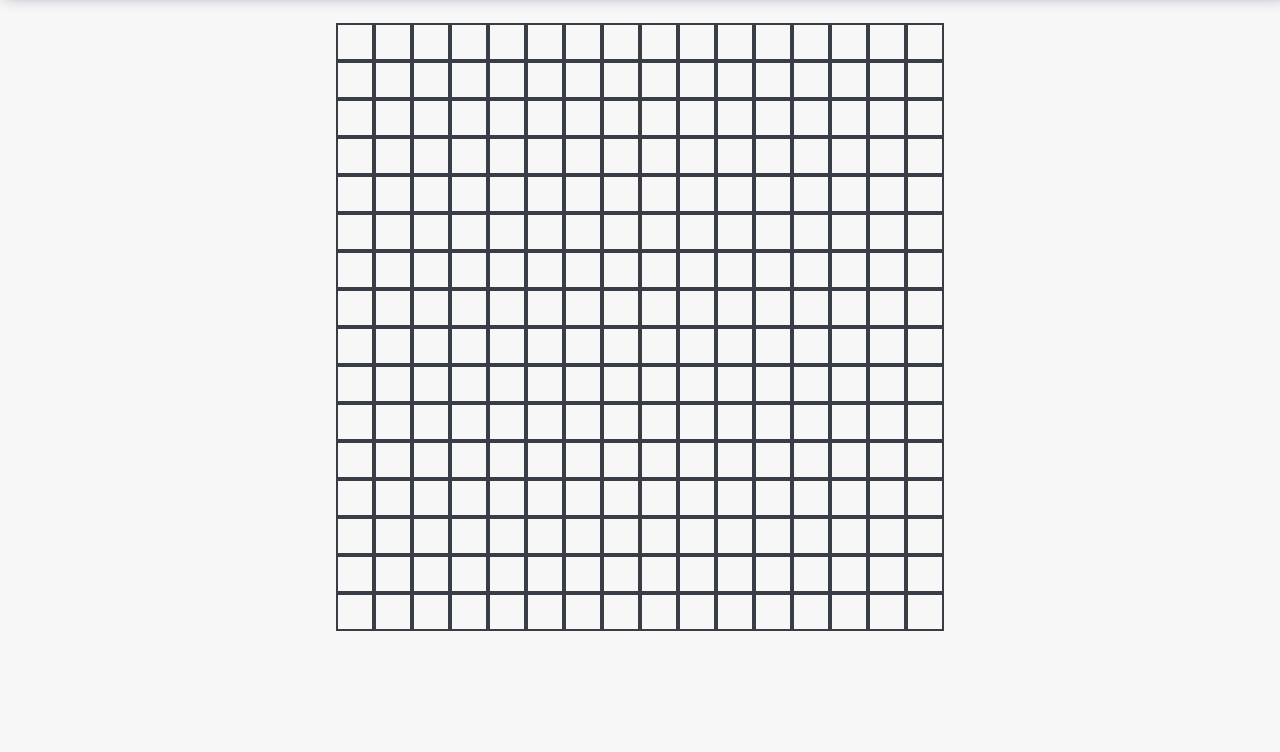
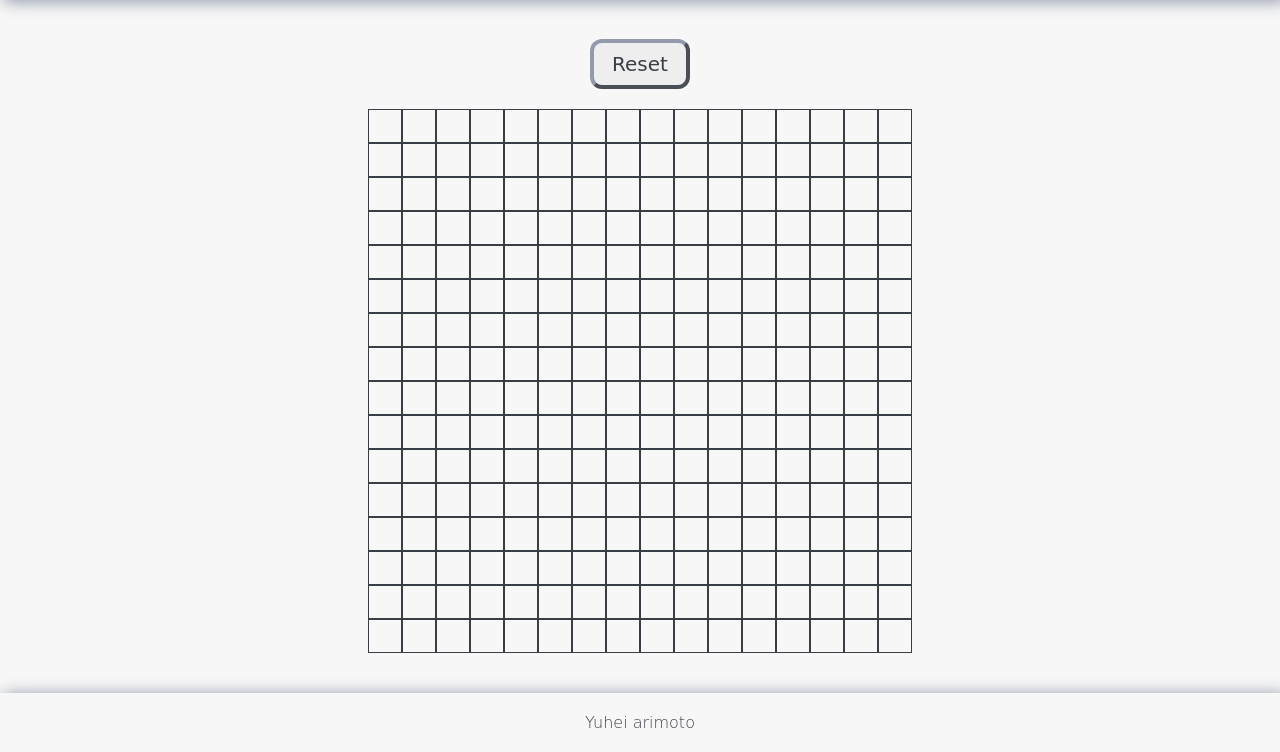
Before and after one commit to yuheiarimoto616/etch-a-sketch, a plain HTML site: page index.html in a window 1280 px wide. Shown: the part 69-821 px from the top of the page. Before the commit the page ends 800 px from the top, so only its background shows below. Drawn offline with Linux system fonts and the light colour scheme; a web font is replaced by a local one.

Commit message:
reset button done

```diff
--- a/esketch.js
+++ b/esketch.js
@@ -1,5 +1,9 @@
-const DIMENSION = 16;
-let container = document.querySelector('.container');
+function color(e) {
+    e.target.classList.add('colored');
+}
+
+function renderGrid() {
+    let size = 512 / DIMENSION;
 
     for (let i = 0; i < DIMENSION; i++) {
         let row = document.createElement('div');
@@ -8,11 +12,25 @@ for (let i = 0; i < DIMENSION; i++) {
             let cell = document.createElement('div');
             cell.classList.add('cell');
             cell.addEventListener('mouseover', color);
+            cell.style.cssText = `width: ${size}px; height: ${size}px;`;
             row.appendChild(cell);
         }
         container.appendChild(row);
     }
+}
 
-function color(e) {
-    e.target.classList.add('colored');
+function createGrid(e) {
+    container.innerHTML = '';
+    DIMENSION = Math.min(Number.parseInt(prompt("Give me a single integer n to create a n x n grid (max 100)")), 100);
+    renderGrid();
 }
+
+
+let DIMENSION = 16;
+
+let btn = document.querySelector('button');
+btn.addEventListener('click', createGrid);
+
+let container = document.querySelector('.container');
+
+renderGrid();
--- a/index.html
+++ b/index.html
@@ -13,7 +13,11 @@
         <h1>Etch a Sketch</h1>
     </header>
     <main>
+        <button>Reset</button>
         <div class="container"></div>
     </main>
+    <footer>
+        Yuhei arimoto
+    </footer>
 </body>
 </html>
--- a/styles.css
+++ b/styles.css
@@ -8,15 +8,46 @@ body {
     background-color: #F7F7F7;
 }
 
-header {
-    padding: 12px 50px;
+header{
+    padding: 15px 50px;
     box-shadow: 5px 2px 15px 1px #929AAB;
-    margin-bottom: 30px;
+    margin-bottom: 40px;
+}
+
+footer {
+    padding: 20px 50px;
+    box-shadow: 5px 2px 15px 1px #929AAB;
+    margin-top: 40px;
+    font-family: 'Caprasimo', cursive;
+    color: #393E46;
+    font-size: 16px;
+    font-weight: lighter;
+    text-align: center;
 }
 
 h1 {
     font-family: 'Caprasimo', cursive;
     color: #393E46;
+}
+
+main {
+    display: flex;
+    flex-direction: column;
+    justify-content: center;
+    align-items: center;
+    gap: 20px;
+}
+
+button {
+    width: 100px;
+    height: 50px;
+    border: #929AAB outset 4px;
+    border-radius: 12px;
+    font-family: 'Caprasimo', cursive;
+    background-color: #EEEEEE;
+    color: #393E46;
+    font-size: 20px;
+    padding: 5px;
 }
 
 .container {
@@ -30,9 +61,7 @@ h1 {
 }
 
 .cell {
-    width: 34px;
-    height: 34px;
-    border: solid #393E46 2px;
+    border: solid #393E46 1px;
 }
 
 .colored {
```
Lines whose indentation alone changed are shown as unchanged.
